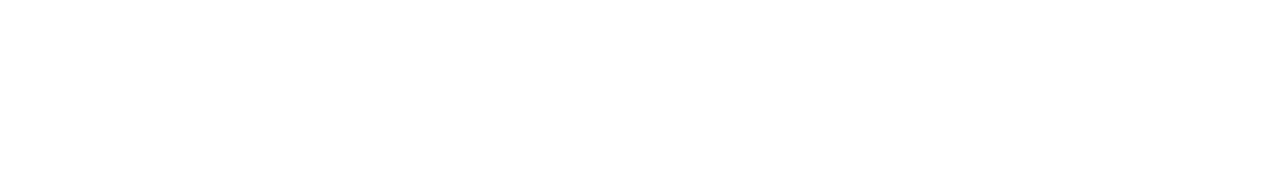
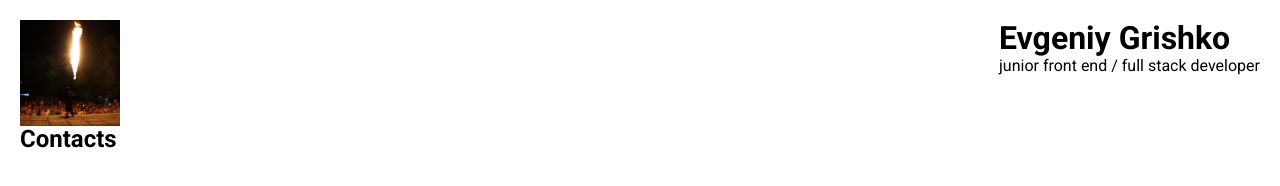
Before and after one commit to Balor1989/my-CV, a plain HTML site: page index.html in a window 1280 px wide. Drawn offline with nearby package versions, Linux system fonts and the light colour scheme.

Commit message:
adds sections, photo

```diff
--- a/index.html
+++ b/index.html
@@ -13,6 +13,27 @@
     <link rel="stylesheet" href="./dist/css/main.min.css">
 </head>
 <body>
-
+    <div class="main-container">
+        <div class="main-section">
+            <div class="hero-section">
+                <h1 class="hero-section__name-title">Evgeniy Grishko</h1>
+                <p class="hero-section__name-description">junior front end / full stack developer</p>
+            </div>
+            <div class="profile-section"></div>
+            <div class="project-section"></div>
+            <div class="work-section"></div>
+            <div class="education-section"></div>
+        </div>
+        <aside class="sidebar-section">
+            <div class="image-section">
+                <img src="./images/IMG_1395.JPG" alt="photo" class="image-section__image" width="100px">
+            </div>
+            <div class="contacts-section">
+                <h2 class="contacts-title">Contacts</h2>
+            </div>
+            <div class="tech-section"></div>
+            <div class="soft-section"></div>
+        </aside>
+    </div>
 </body>
 </html>
--- /dev/null
+++ b/sass/components/_main-container.scss
@@ -0,0 +1,6 @@
+.main-container {
+  display: flex;
+  flex-direction: row-reverse;
+  justify-content: space-between;
+  padding: 20px;
+}
--- a/sass/main.scss
+++ b/sass/main.scss
@@ -1 +1,3 @@
+@import './utils/variables';
 @import './utils/tag-settings';
+@import './components/main-container';
```
Also changed, not shown: css/main.css, dist/css/main.min.css, images/IMG_1395.JPG (added), sass/utils/_variables.scss (added), 2 other files.
